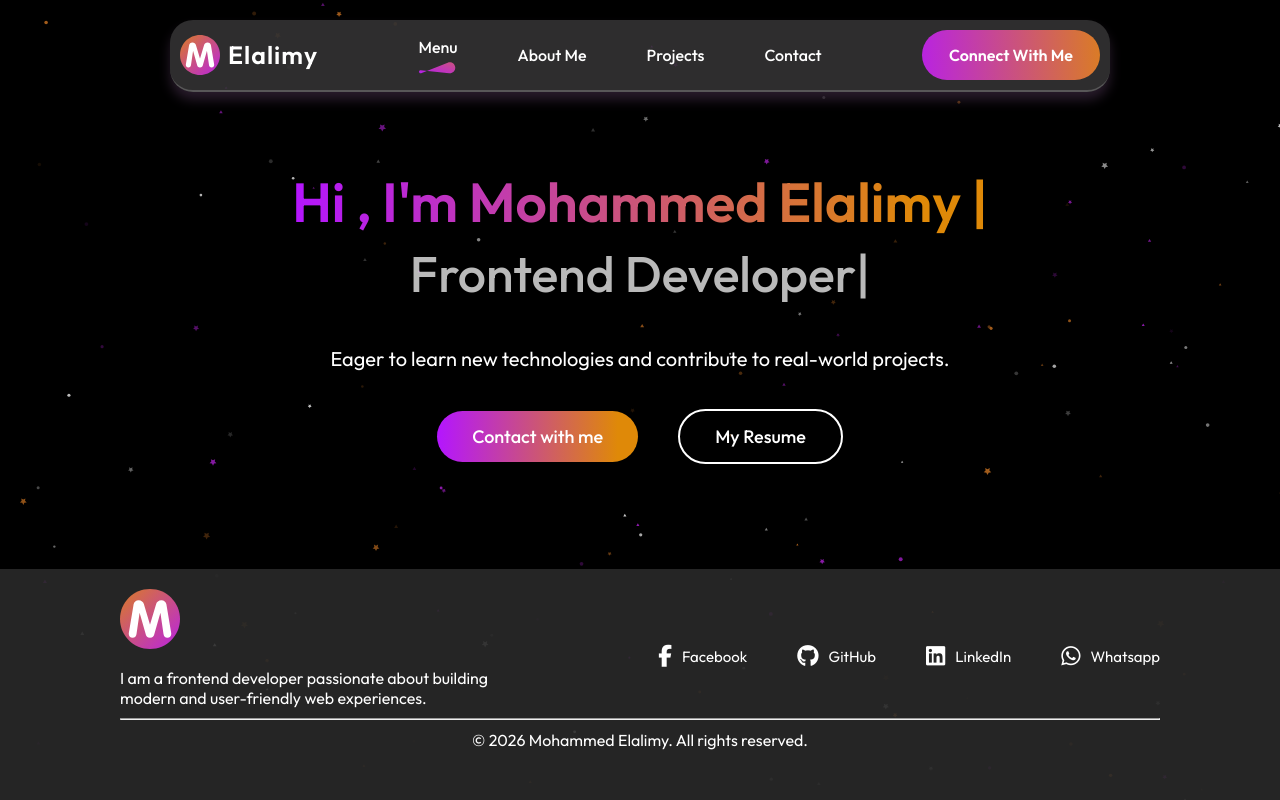
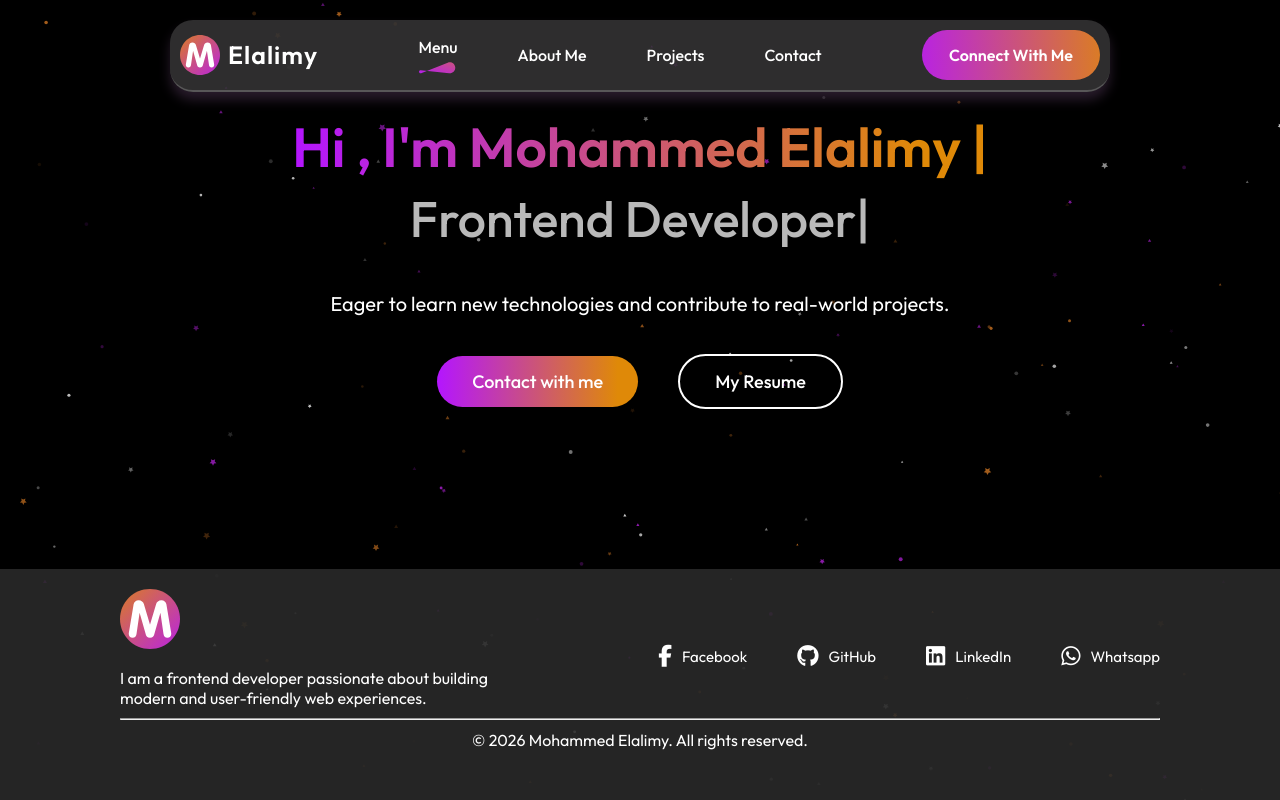
Before and after one commit to mohammedmelalimy/MoDev-portfolio, a React (Vite) app: page / in a window 1280 px wide. Built offline with nearby package versions, Linux system fonts and the light colour scheme.

Commit message:
Enhance .main class styles in Layout.css
Updated the .main class to include position and min-height properties.

```diff
--- a/src/Layout/Layout.css
+++ b/src/Layout/Layout.css
@@ -1,6 +1,21 @@
-.main{
+.main {
+  position: relative;
+
   display: flex;
   flex-direction: column;
-  justify-content: space-between;
+
+  width: 100%;
   min-height: 100vh;
+  min-height: 100svh;
 }
+
+.page-content {
+  position: relative;
+  z-index: 1;
+
+  width: 100%;
+
+  flex: 1;
+  display: flex;
+  flex-direction: column;
+}
```
